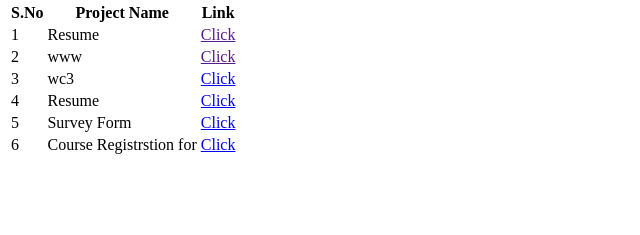
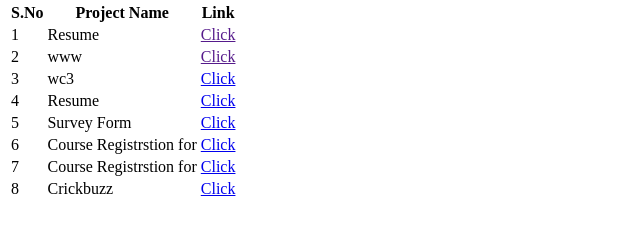
Before and after one commit to rakesh-garlapati/frontend, a plain HTML site: page index.html in a window 1280 px wide. Shown: the part 79-314 px from the top of the page, without its empty margins (0-640 px from the left). Drawn offline with Linux system fonts and the light colour scheme.

Commit message:
index is edited after crickbuzz

```diff
--- a/index.html
+++ b/index.html
@@ -43,6 +43,16 @@
             <td>Course Registrstion for</td>
             <td><a href="./registrationform.html" target="_blank">Click</a></td>
         </tr>
+        <tr>
+            <td>7</td>
+            <td>Course Registrstion for</td>
+            <td><a href="./registrationform.html" target="_blank">Click</a></td>
+        </tr>
+        <tr>
+            <td>8</td>
+            <td>Crickbuzz</td>
+            <td><a href="./foodBokking.html" target="_blank">Click</a></td>
+        </tr>
     </table>
 
 </body>
```
